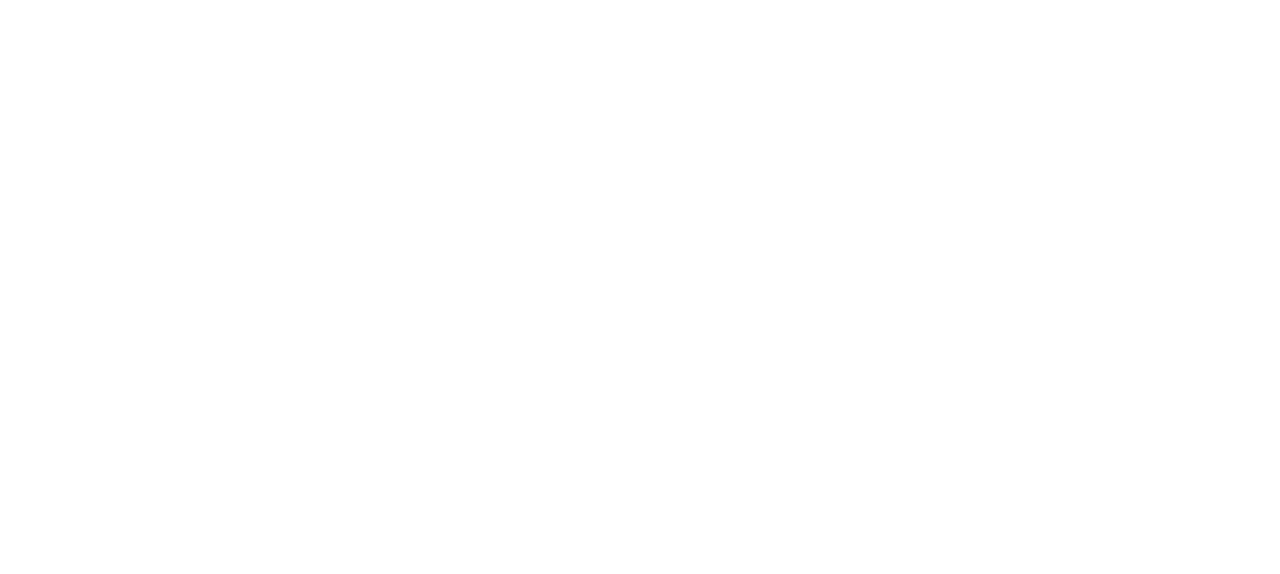
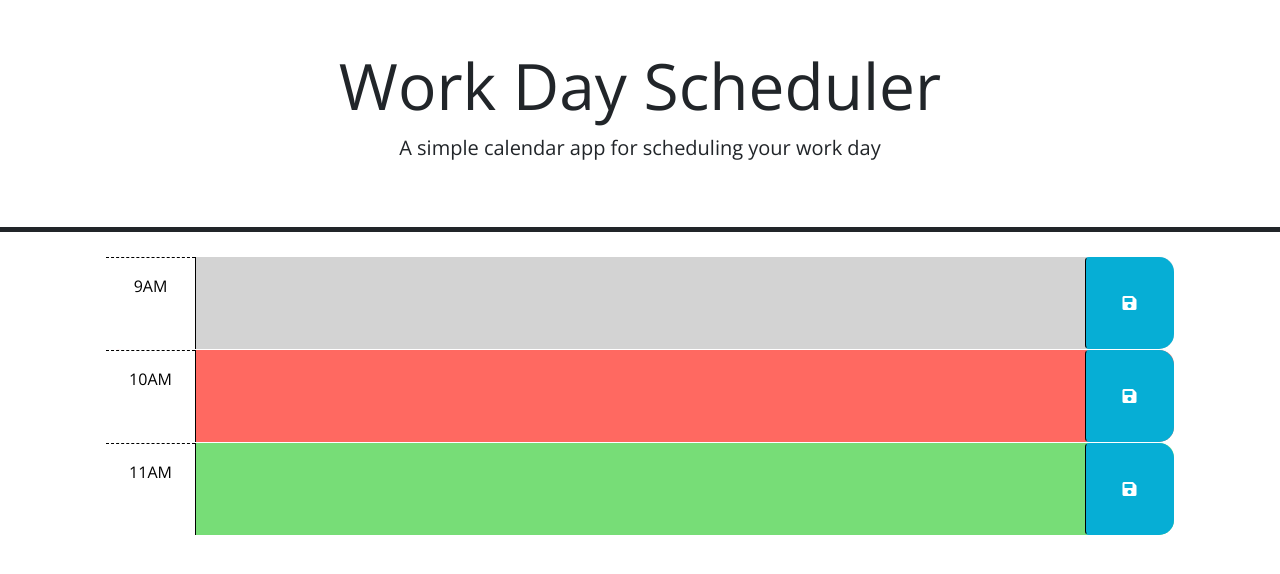
Before and after one commit to CML120/Work-Day-Scheduler, a plain HTML site: page index.html in a window 1280 px wide. Drawn offline with nearby package versions, Linux system fonts and the light colour scheme.

Commit message:
added starter files

```diff
--- a/assets/css/style.css
+++ b/assets/css/style.css
@@ -0,0 +1,59 @@
+body {
+    font-family: 'Open Sans', sans-serif;
+    font-size: 16px;
+  }
+
+  textarea {
+    background: transparent;
+    border: none;
+    resize: none;
+    color: #000000;
+    border-left: 1px solid black;
+    padding: 10px;
+  }
+
+  .description {
+    white-space: pre-wrap;
+  }
+
+  .time-block {
+    border-radius: 15px;
+  }
+
+  .row {
+    border-top: 1px solid white;
+  }
+
+  .hour {
+    background-color: #ffffff;
+    color: #000000;
+    border-top: 1px dashed #000000;
+  }
+
+  .past {
+    background-color: #d3d3d3;
+    color: white;
+  }
+
+  .present {
+    background-color: #ff6961;
+    color: white;
+  }
+
+  .future {
+    background-color: #77dd77;
+    color: white;
+  }
+
+  .saveBtn {
+    border-left: 1px solid black;
+    border-top-right-radius: 15px;
+    border-bottom-right-radius: 15px;
+    background-color: #06aed5;
+    color: white;
+  }
+
+  .saveBtn i:hover {
+    font-size: 20px;
+    transition: all 0.3s ease-in-out;
+  }
--- a/index.html
+++ b/index.html
@@ -1,30 +1,78 @@
 <!DOCTYPE html>
 <html lang="en">
-<head>
-    <meta charset="UTF-8">
-    <meta http-equiv="X-UA-Compatible" content="IE=edge">
-    <meta name="viewport" content="width=device-width, initial-scale=1.0">
-    <link rel="stylesheet" href="https://cdn.jsdelivr.net/npm/bootstrap@5.1.3/dist/css/bootstrap.min.css">
+  <head>
+    <meta charset="UTF-8" />
+    <meta name="viewport" content="width=device-width, initial-scale=1.0" />
+    <meta http-equiv="X-UA-Compatible" content="ie=edge" />
+    <link
+      rel="stylesheet"
+      href="https://cdn.jsdelivr.net/npm/bootstrap@5.1.3/dist/css/bootstrap.min.css"
+    />
+    <link
+      rel="stylesheet"
+      href="https://use.fontawesome.com/releases/v5.8.1/css/all.css"
+      integrity="sha384-50oBUHEmvpQ+1lW4y57PTFmhCaXp0ML5d60M1M7uH2+nqUivzIebhndOJK28anvf"
+      crossorigin="anonymous"
+    />
+    <link
+      href="https://fonts.googleapis.com/css?family=Open+Sans&display=swap"
+      rel="stylesheet"
+    />
     <link rel="stylesheet" type="text/css" href="./assets/css/style.css" />
     <title>Work Day Scheduler</title>
+  </head>
 
-</head>
-<body>
+  <body>
+    <header class="p-5 mb-4 border-5 border-bottom border-dark text-center">
+      <h1 class="display-3">Work Day Scheduler</h1>
+      <p class="lead">A simple calendar app for scheduling your work day</p>
+      <p id="currentDay" class="lead"></p>
+    </header>
+    <div class="container-lg px-5">
+      <!-- Use class for "past", "present", and "future" to apply styles to the
+        time-block divs accordingly. The javascript will need to do this by
+        adding/removing these classes on each div by comparing the hour in the
+        id to the current hour. The html provided below is meant to be an example
+        demonstrating how the css provided can be leveraged to create the
+        desired layout and colors. The html below should be removed or updated
+        in the finished product. Remember to delete this comment once the
+        code is implemented.
+        -->
 
-    <header>
-        <div>
+      <!-- Example of a past time block. The "past" class adds a gray background color. -->
+      <div id="hour-9" class="row time-block past">
+        <div class="col-2 col-md-1 hour text-center py-3">9AM</div>
+        <textarea class="col-8 col-md-10 description" rows="3"> </textarea>
+        <button class="btn saveBtn col-2 col-md-1" aria-label="save">
+          <i class="fas fa-save" aria-hidden="true"></i>
+        </button>
+      </div>
 
-        </div>
-    </header>
+      <!-- Example of a a present time block. The "present" class adds a red background color. -->
+      <div id="hour-10" class="row time-block present">
+        <div class="col-2 col-md-1 hour text-center py-3">10AM</div>
+        <textarea class="col-8 col-md-10 description" rows="3"> </textarea>
+        <button class="btn saveBtn col-2 col-md-1" aria-label="save">
+          <i class="fas fa-save" aria-hidden="true"></i>
+        </button>
+      </div>
 
-    <main>
-        <div>
+      <!-- Example of a future time block. The "future" class adds a green background color. -->
+      <div id="hour-11" class="row time-block future">
+        <div class="col-2 col-md-1 hour text-center py-3">11AM</div>
+        <textarea class="col-8 col-md-10 description" rows="3"> </textarea>
+        <button class="btn saveBtn col-2 col-md-1" aria-label="save">
+          <i class="fas fa-save" aria-hidden="true"></i>
+        </button>
+      </div>
 
-        </div>
+    <script src="https://code.jquery.com/jquery-3.4.1.min.js"></script>
+    <script
+      src="https://cdn.jsdelivr.net/npm/dayjs@1.11.3/dayjs.min.js"
+      integrity="sha256-iu/zLUB+QgISXBLCW/mcDi/rnf4m4uEDO0wauy76x7U="
+      crossorigin="anonymous"
+    ></script>
 
-    </main>
-
-    <!-- <script src="https://code.jquery.com/jquery-3.5.1.min.js"></script> -->
     <script src="./assets/scripts/script.js"></script>
-</body>
+  </body>
 </html>
```
